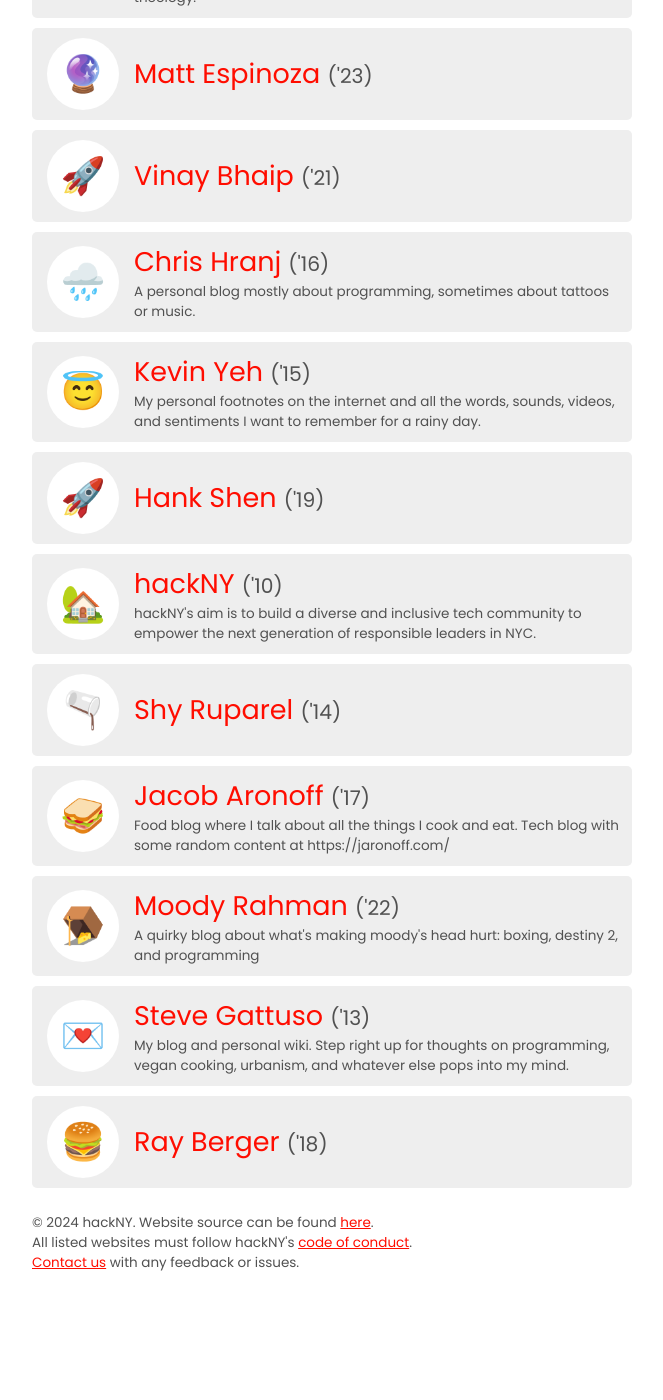
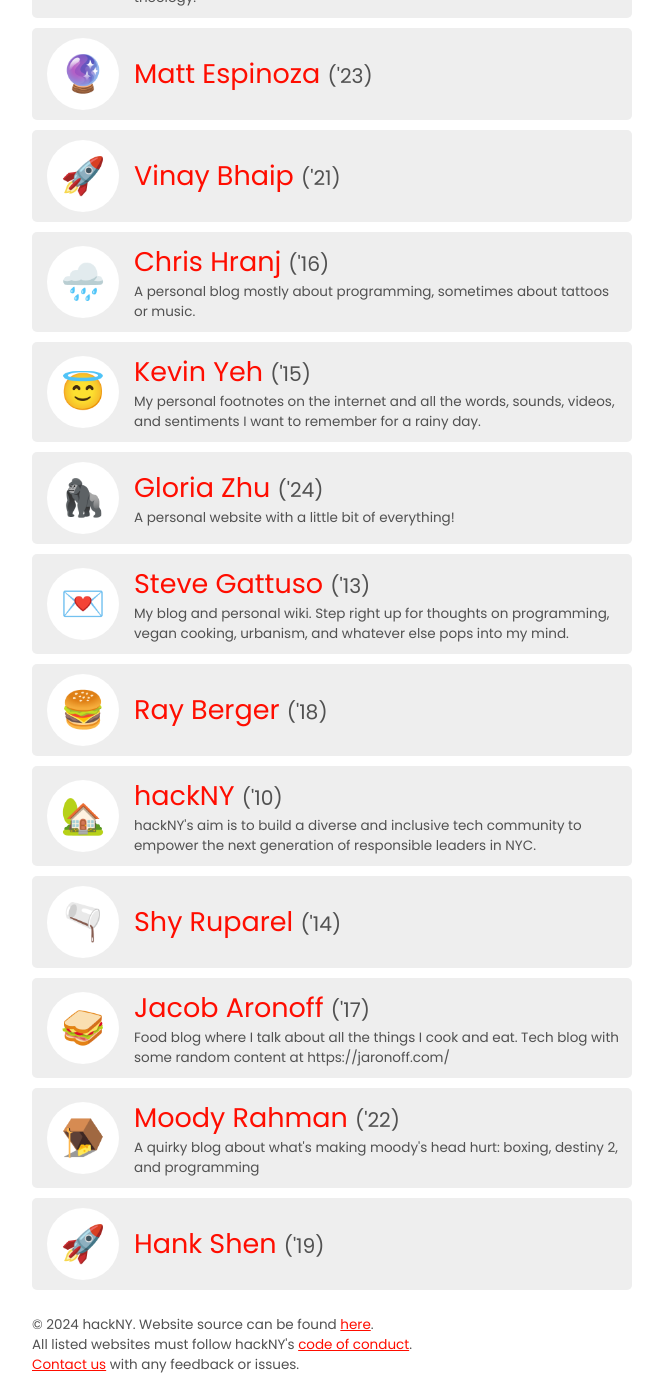
Before and after one commit to hackny/webring, a Jekyll site: the page built from index.html, in a window 1280 px wide and 1400 px high, scrolled down 593 px. Shown: the whole window, without its empty margins (308-971 px from the left). Built offline with Jekyll 4.4.1, drawn with Linux system fonts in a browser that asks for light colours; before the commit the page ends 1891 px from its top, so only the background shows below that.

Commit message:
update fellows.yaml

```diff
--- a/_data/fellows.yaml
+++ b/_data/fellows.yaml
@@ -68,3 +68,8 @@
   emoji: 🪤
   description: "A quirky blog about what's making moody's head hurt: boxing,
     destiny 2, and programming"
+- name: Gloria Zhu
+  year: 2024
+  url: https://gloriazhu.net/
+  emoji: 🦍
+  description: "A personal website with a little bit of everything!"
```
